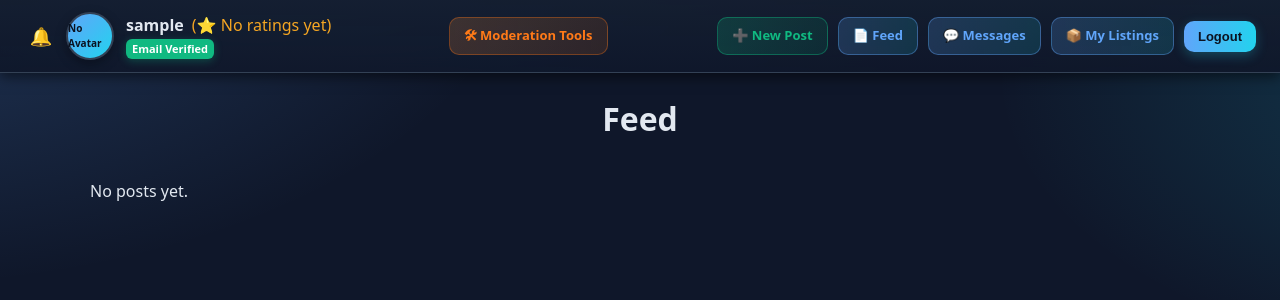
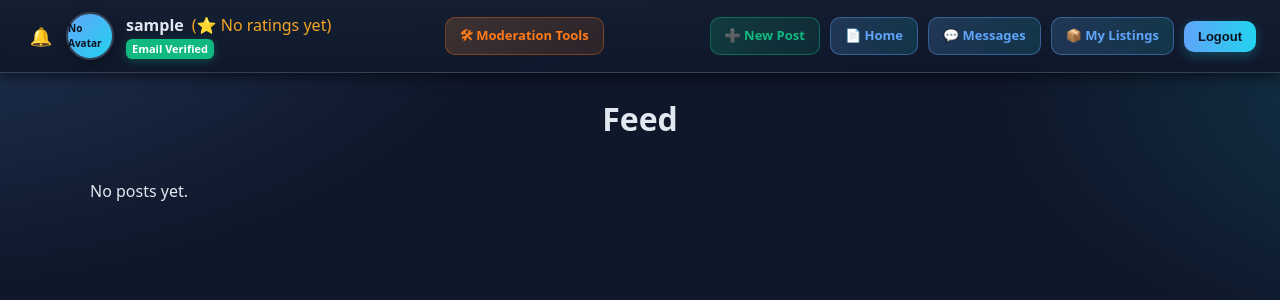
Before and after one commit to Rehal05/MarketPlace-CS3240, a Django app: page /dashboard/ in a window 1280 px wide. Shown: the top 300 px of the page. Run offline with Django 5.2, Linux system fonts and the light colour scheme; the visitor is signed in with stand-in values (Sample User, id 1); data that the repository does not hold is empty.

Commit message:
Changing feed button to say Home

```diff
--- a/app/profiles/templates/profiles.html
+++ b/app/profiles/templates/profiles.html
@@ -132,7 +132,7 @@
           <a href="{% url 'newpost' %}" class="btn btn-create">
             ➕ New Post
           </a>
-          <a href="#" class="btn btn-messages" onclick="changeIframe('{% url 'feed' %}')">📄 Feed</a>
+          <a href="#" class="btn btn-messages" onclick="changeIframe('{% url 'feed' %}')">📄 Home</a>
           <a href="#" class="btn btn-messages" onclick="changeIframe('{% url 'message:list' %}')">💬 Messages</a>
           <a href="#" class="btn btn-messages" onclick="changeIframe('{% url 'my_listings' %}')">📦 My Listings</a>
         {% endif %}
```
